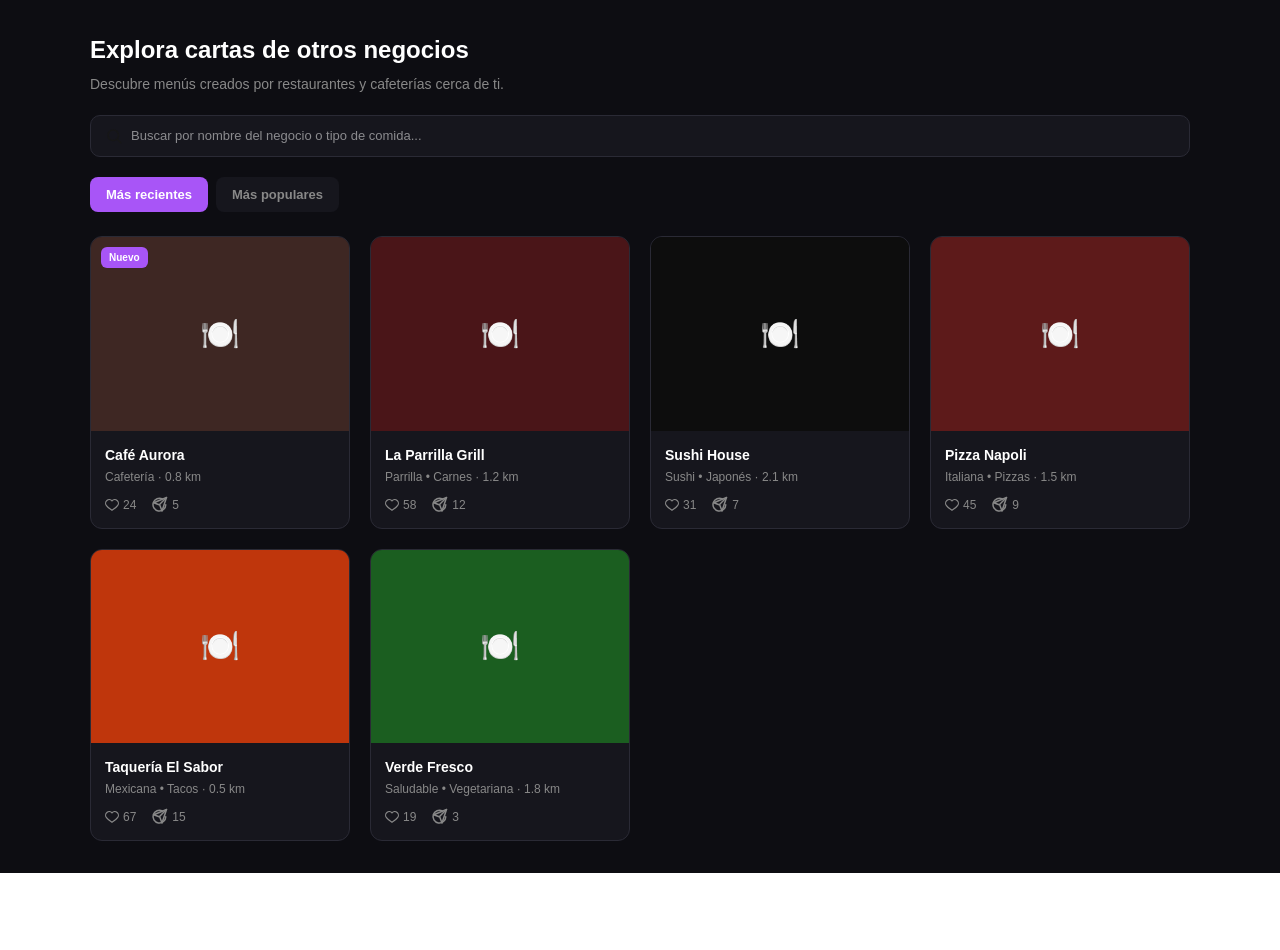
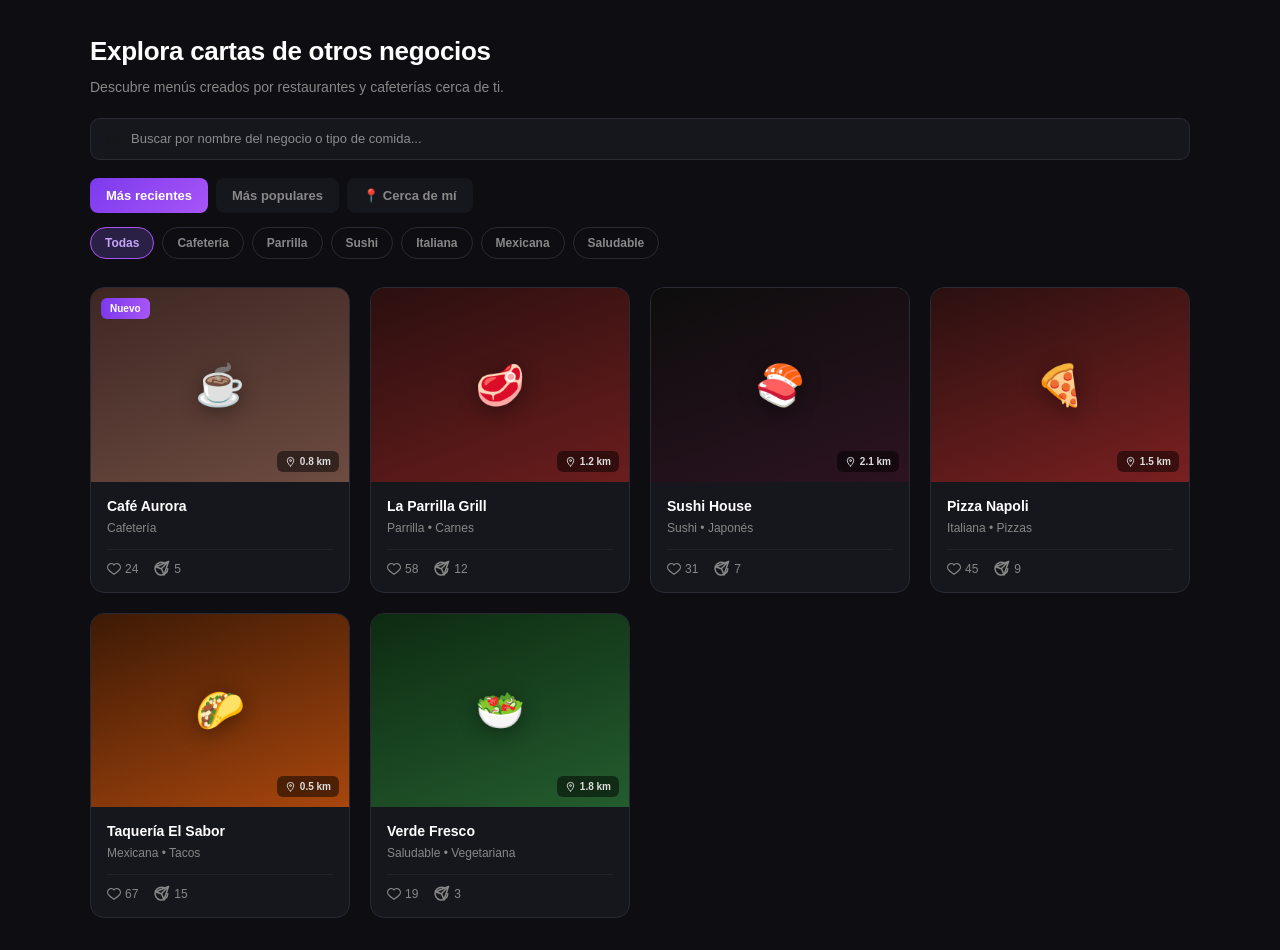
Before and after one commit to IRVINISAEL/EDITOR-MENU, a Next.js app in the folder menu-front/menus-app/: page /explorar in a window 1280 px wide. Before the commit the page ends 873 px from the top, so only its background shows below. Built offline with nearby package versions, Linux system fonts and the light colour scheme.

Commit message:
style: mejorar diseno de Explorar cartas

```diff
--- a/menu-front/menus-app/src/app/explorar/page.tsx
+++ b/menu-front/menus-app/src/app/explorar/page.tsx
@@ -1,29 +1,47 @@
 "use client";
 import { useState } from "react";
-import { IconSearch, IconHeart, IconMessageCircle } from "@/components/Icons";
+import { IconSearch, IconHeart, IconMessageCircle, IconMapPin } from "@/components/Icons";
+
+// Ícono + gradiente propios por tipo de comida, en vez del mismo plato genérico para todos.
+const ESTILO_POR_TIPO: Record<string, { emoji: string; gradient: string }> = {
+  "Cafetería": { emoji: "☕", gradient: "linear-gradient(160deg, #3e2723 0%, #6d4c41 100%)" },
+  "Parrilla": { emoji: "🥩", gradient: "linear-gradient(160deg, #2b0f0f 0%, #6b1d1d 100%)" },
+  "Sushi": { emoji: "🍣", gradient: "linear-gradient(160deg, #0d0d0d 0%, #2c1320 100%)" },
+  "Italiana": { emoji: "🍕", gradient: "linear-gradient(160deg, #2b1010 0%, #7a2020 100%)" },
+  "Mexicana": { emoji: "🌮", gradient: "linear-gradient(160deg, #3d1a05 0%, #a8460d 100%)" },
+  "Saludable": { emoji: "🥗", gradient: "linear-gradient(160deg, #0d2b12 0%, #245c2e 100%)" },
+};
 
 // TODO: reemplazar por fetch("/api/public/explorar") cuando el backend esté listo
 const cartasMock = [
-  { id: 1, negocio: "Café Aurora", tipo: "Cafetería", distancia: "0.8 km", likes: 24, comentarios: 5, nuevo: true, color: "#3e2723" },
-  { id: 2, negocio: "La Parrilla Grill", tipo: "Parrilla • Carnes", distancia: "1.2 km", likes: 58, comentarios: 12, color: "#4a1518" },
-  { id: 3, negocio: "Sushi House", tipo: "Sushi • Japonés", distancia: "2.1 km", likes: 31, comentarios: 7, color: "#0d0d0d" },
-  { id: 4, negocio: "Pizza Napoli", tipo: "Italiana • Pizzas", distancia: "1.5 km", likes: 45, comentarios: 9, color: "#5d1a1a" },
-  { id: 5, negocio: "Taquería El Sabor", tipo: "Mexicana • Tacos", distancia: "0.5 km", likes: 67, comentarios: 15, color: "#bf360c" },
-  { id: 6, negocio: "Verde Fresco", tipo: "Saludable • Vegetariana", distancia: "1.8 km", likes: 19, comentarios: 3, color: "#1b5e20" },
+  { id: 1, negocio: "Café Aurora", categoria: "Cafetería", tipo: "Cafetería", distancia: "0.8 km", likes: 24, comentarios: 5, nuevo: true },
+  { id: 2, negocio: "La Parrilla Grill", categoria: "Parrilla", tipo: "Parrilla • Carnes", distancia: "1.2 km", likes: 58, comentarios: 12 },
+  { id: 3, negocio: "Sushi House", categoria: "Sushi", tipo: "Sushi • Japonés", distancia: "2.1 km", likes: 31, comentarios: 7 },
+  { id: 4, negocio: "Pizza Napoli", categoria: "Italiana", tipo: "Italiana • Pizzas", distancia: "1.5 km", likes: 45, comentarios: 9 },
+  { id: 5, negocio: "Taquería El Sabor", categoria: "Mexicana", tipo: "Mexicana • Tacos", distancia: "0.5 km", likes: 67, comentarios: 15 },
+  { id: 6, negocio: "Verde Fresco", categoria: "Saludable", tipo: "Saludable • Vegetariana", distancia: "1.8 km", likes: 19, comentarios: 3 },
 ];
+
+const CATEGORIAS = ["Todas", "Cafetería", "Parrilla", "Sushi", "Italiana", "Mexicana", "Saludable"];
 
 export default function ExplorarPage() {
   const [busqueda, setBusqueda] = useState("");
-  const [orden, setOrden] = useState<"recientes" | "populares">("recientes");
+  const [orden, setOrden] = useState<"recientes" | "populares" | "cerca">("recientes");
+  const [categoria, setCategoria] = useState("Todas");
 
-  const cartasFiltradas = cartasMock.filter((c) =>
-    c.negocio.toLowerCase().includes(busqueda.toLowerCase())
-  );
+  let cartasFiltradas = cartasMock.filter((c) => {
+    const coincideBusqueda = c.negocio.toLowerCase().includes(busqueda.toLowerCase()) || c.tipo.toLowerCase().includes(busqueda.toLowerCase());
+    const coincideCategoria = categoria === "Todas" || c.categoria === categoria;
+    return coincideBusqueda && coincideCategoria;
+  });
+
+  if (orden === "populares") cartasFiltradas = [...cartasFiltradas].sort((a, b) => b.likes - a.likes);
+  if (orden === "cerca") cartasFiltradas = [...cartasFiltradas].sort((a, b) => parseFloat(a.distancia) - parseFloat(b.distancia));
 
   return (
     <div style={{ minHeight: "100vh", background: "#0d0d12", padding: "32px 24px" }}>
       <div style={{ maxWidth: 1100, margin: "0 auto" }}>
-        <h1 style={{ color: "white", fontSize: 24, fontWeight: 700, margin: 0 }}>
+        <h1 style={{ color: "white", fontSize: 26, fontWeight: 800, margin: 0, letterSpacing: "-0.3px" }}>
           Explora cartas de otros negocios
         </h1>
         <p style={{ color: "#888", fontSize: 14, marginTop: 6 }}>
@@ -40,50 +58,89 @@ export default function ExplorarPage() {
           />
         </div>
 
-        <div style={{ display: "flex", gap: 8, marginTop: 20 }}>
-          {(["recientes", "populares"] as const).map((op) => (
+        <div style={{ display: "flex", gap: 8, marginTop: 18, flexWrap: "wrap" }}>
+          {([
+            ["recientes", "Más recientes"],
+            ["populares", "Más populares"],
+            ["cerca", "📍 Cerca de mí"],
+          ] as const).map(([valor, texto]) => (
             <button
-              key={op}
-              onClick={() => setOrden(op)}
+              key={valor}
+              onClick={() => setOrden(valor)}
               style={{
                 padding: "8px 16px", borderRadius: 8, border: "none", cursor: "pointer",
                 fontSize: 13, fontWeight: 600,
-                background: orden === op ? "#a855f7" : "#16161d",
-                color: orden === op ? "white" : "#888",
+                background: orden === valor ? "linear-gradient(135deg,#7c3aed,#a855f7)" : "#16161d",
+                color: orden === valor ? "white" : "#888",
+                transition: "all 0.15s",
               }}
             >
-              {op === "recientes" ? "Más recientes" : "Más populares"}
+              {texto}
             </button>
           ))}
         </div>
 
-        <div style={{ display: "grid", gridTemplateColumns: "repeat(auto-fill, minmax(240px, 1fr))", gap: 20, marginTop: 24 }}>
-          {cartasFiltradas.map((c) => (
+        <div style={{ display: "flex", gap: 8, marginTop: 14, flexWrap: "wrap" }}>
+          {CATEGORIAS.map((cat) => (
+            <button
+              key={cat}
+              onClick={() => setCategoria(cat)}
+              style={{
+                padding: "6px 14px", borderRadius: 20, cursor: "pointer",
+                fontSize: 12, fontWeight: 600,
+                background: categoria === cat ? "#2a1f45" : "transparent",
+                border: categoria === cat ? "1px solid #a855f7" : "1px solid #2a2a35",
+                color: categoria === cat ? "#c4a3f7" : "#888",
+              }}
+            >
+              {cat}
+            </button>
+          ))}
+        </div>
+
+        <div style={{ display: "grid", gridTemplateColumns: "repeat(auto-fill, minmax(240px, 1fr))", gap: 20, marginTop: 28 }}>
+          {cartasFiltradas.map((c) => {
+            const estilo = ESTILO_POR_TIPO[c.categoria] || { emoji: "🍽️", gradient: "linear-gradient(160deg,#1a1a1a,#2d2d2d)" };
+            return (
               <a key={c.id} href={`/explorar/${c.id}`} style={{ textDecoration: "none" }}>
-              <div style={{ background: "#16161d", border: "1px solid #2a2a35", borderRadius: 12, overflow: "hidden", cursor: "pointer" }}>
-                <div style={{ position: "relative", aspectRatio: "4/3", background: c.color, display: "flex", alignItems: "center", justifyContent: "center" }}>
+                <div
+                  style={{
+                    background: "#16161d", border: "1px solid #2a2a35", borderRadius: 14,
+                    overflow: "hidden", cursor: "pointer", transition: "transform 0.15s, border-color 0.15s",
+                  }}
+                  onMouseEnter={(e) => { e.currentTarget.style.transform = "translateY(-4px)"; e.currentTarget.style.borderColor = "#7c3aed"; }}
+                  onMouseLeave={(e) => { e.currentTarget.style.transform = "translateY(0)"; e.currentTarget.style.borderColor = "#2a2a35"; }}
+                >
+                  <div style={{ position: "relative", aspectRatio: "4/3", background: estilo.gradient, display: "flex", alignItems: "center", justifyContent: "center" }}>
                     {c.nuevo && (
-                    <span style={{ position: "absolute", top: 10, left: 10, background: "#a855f7", color: "white", fontSize: 10, fontWeight: 700, padding: "3px 8px", borderRadius: 6 }}>
+                      <span style={{ position: "absolute", top: 10, left: 10, background: "linear-gradient(90deg,#7c3aed,#a855f7)", color: "white", fontSize: 10, fontWeight: 700, padding: "3px 9px", borderRadius: 6 }}>
                         Nuevo
                       </span>
                     )}
-                  <span style={{ fontSize: 32 }}>🍽️</span>
+                    <span style={{ position: "absolute", bottom: 10, right: 10, background: "rgba(0,0,0,0.5)", color: "#ddd", fontSize: 10, fontWeight: 600, padding: "3px 8px", borderRadius: 6, display: "flex", alignItems: "center", gap: 4 }}>
+                      <IconMapPin size={11} /> {c.distancia}
+                    </span>
+                    <span style={{ fontSize: 40, filter: "drop-shadow(0 4px 10px rgba(0,0,0,0.4))" }}>{estilo.emoji}</span>
                   </div>
-                <div style={{ padding: 14 }}>
+                  <div style={{ padding: "14px 16px" }}>
                     <div style={{ color: "white", fontWeight: 700, fontSize: 14 }}>{c.negocio}</div>
-                  <div style={{ color: "#888", fontSize: 12, marginTop: 2 }}>{c.tipo} · {c.distancia}</div>
-                  <div style={{ display: "flex", gap: 14, marginTop: 10, color: "#888", fontSize: 12 }}>
+                    <div style={{ color: "#888", fontSize: 12, marginTop: 2 }}>{c.tipo}</div>
+                    <div style={{ display: "flex", gap: 14, marginTop: 12, color: "#888", fontSize: 12, borderTop: "1px solid #222229", paddingTop: 10 }}>
                       <span style={{ display: "flex", alignItems: "center", gap: 4 }}><IconHeart size={14} /> {c.likes}</span>
                       <span style={{ display: "flex", alignItems: "center", gap: 4 }}><IconMessageCircle /> {c.comentarios}</span>
                     </div>
                   </div>
                 </div>
               </a>
-          ))}
+            );
+          })}
         </div>
 
         {cartasFiltradas.length === 0 && (
-          <p style={{ color: "#888", textAlign: "center", marginTop: 40 }}>No se encontraron negocios con ese nombre.</p>
+          <div style={{ textAlign: "center", marginTop: 60 }}>
+            <div style={{ fontSize: 32, marginBottom: 10 }}>🔍</div>
+            <p style={{ color: "#888", margin: 0 }}>No se encontraron negocios con ese nombre o categoría.</p>
+          </div>
         )}
       </div>
     </div>
--- a/menu-front/menus-app/src/app/page.tsx
+++ b/menu-front/menus-app/src/app/page.tsx
@@ -630,6 +630,7 @@ export default function Dashboard() {
               </a>
 
               {/* Perfil */}
+              <a href="/configuracion">
                 <div
                   title="Perfil"
                   style={{
@@ -649,6 +650,7 @@ export default function Dashboard() {
                 >
                   {usuario?.nombre?.charAt(0).toUpperCase() || "U"}
                 </div>
+              </a>
 
             </div>
         </div>
```
Lines whose indentation alone changed are shown as unchanged.
